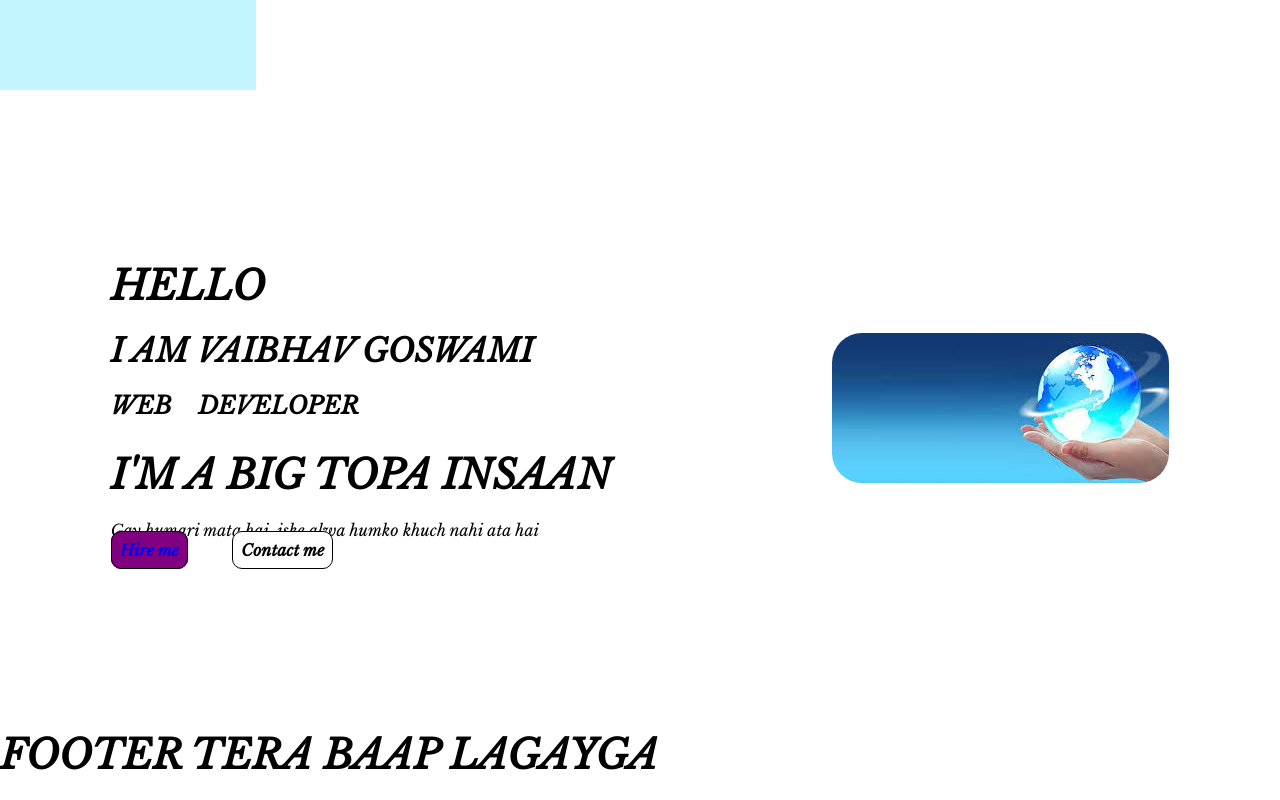
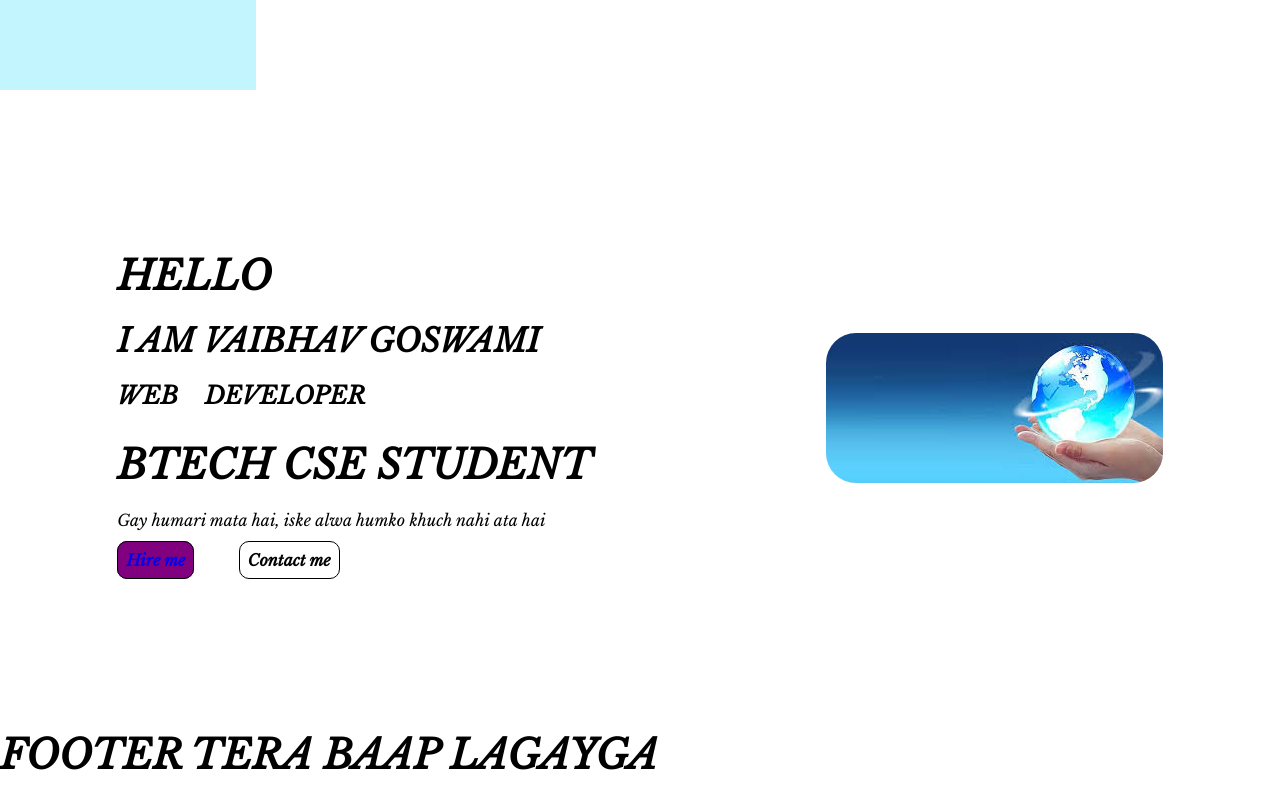
Before and after one commit to Goswami2021Vaibhav/website, a plain HTML site: page index.html in a window 1280 px wide. Shown: the part 710-1510 px from the top of the page. Drawn offline with nearby package versions, Linux system fonts and the light colour scheme.

Commit message:
Khudh dhundo kya badla humne

```diff
--- a/index.html
+++ b/index.html
@@ -36,8 +36,9 @@
             <h3>Hello </h3>
             <h1>i am vaibhav goswami</h1>
             <h2>web developer</h2>
-            <h3>I'm a big topa insaan</h3>
+            <h3>Btech CSE student</h3>
             <p>Gay humari mata hai, iske alwa humko khuch nahi ata hai </p>
+            <br>
             <a href="#" id="hire">Hire me</a>
             <a href="#" id="contact">Contact me</a>
         </div>
```
